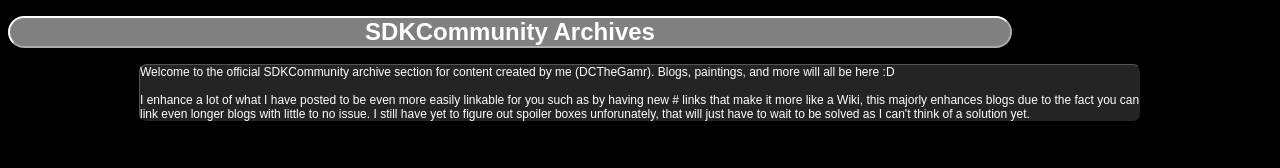
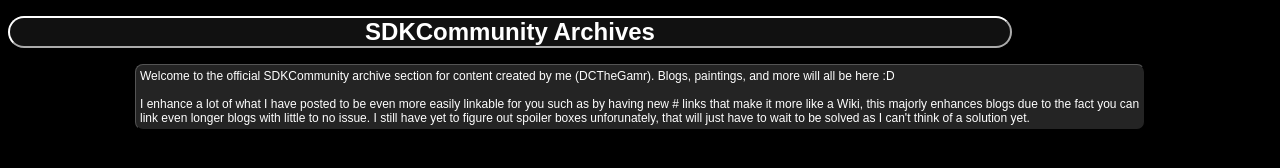
Before and after one commit to DigitalCheese/archive, a plain HTML site: page sdk/index.html in a window 1280 px wide. Drawn offline with Linux system fonts and the light colour scheme.

Commit message:
sdk CSS changes again

```diff
--- a/sdk/index.html
+++ b/sdk/index.html
@@ -4,10 +4,10 @@
         <meta name="viewport" content="width=device-width, initial-scale=1.0">
         <title>SDKCommunity Archives</title>
         <style>body {background-color:black;background-image:url();font-size:12px;font-family:'Arial', 'sans-serif', 'Courier New';word-wrap:break-word!important}
-        div.main {background:#242424;color:white;border:1px black outset;border-radius:8px;max-width:1000px;margin:0 auto;}
-        div.footer {background:black;color:white;max-width:100%;font-size:11px;}
+        div.main {background:#242424;color:white;border:1px black outset;border-radius:8px;max-width:1000px;margin:0 auto;padding:4px}
+        div.footer {background:black;color:white;max-width:100%;font-size:11px;padding:2px;}
 
-        h1 {background:gray;color:white;border:2px white outset;border-radius:16px;max-width:1000px;text-align:center}
+        h1 {background:#111;color:white;border:2px white outset;border-radius:16px;max-width:1000px;text-align:center}
         </style>
     </head>
     <body>
```
